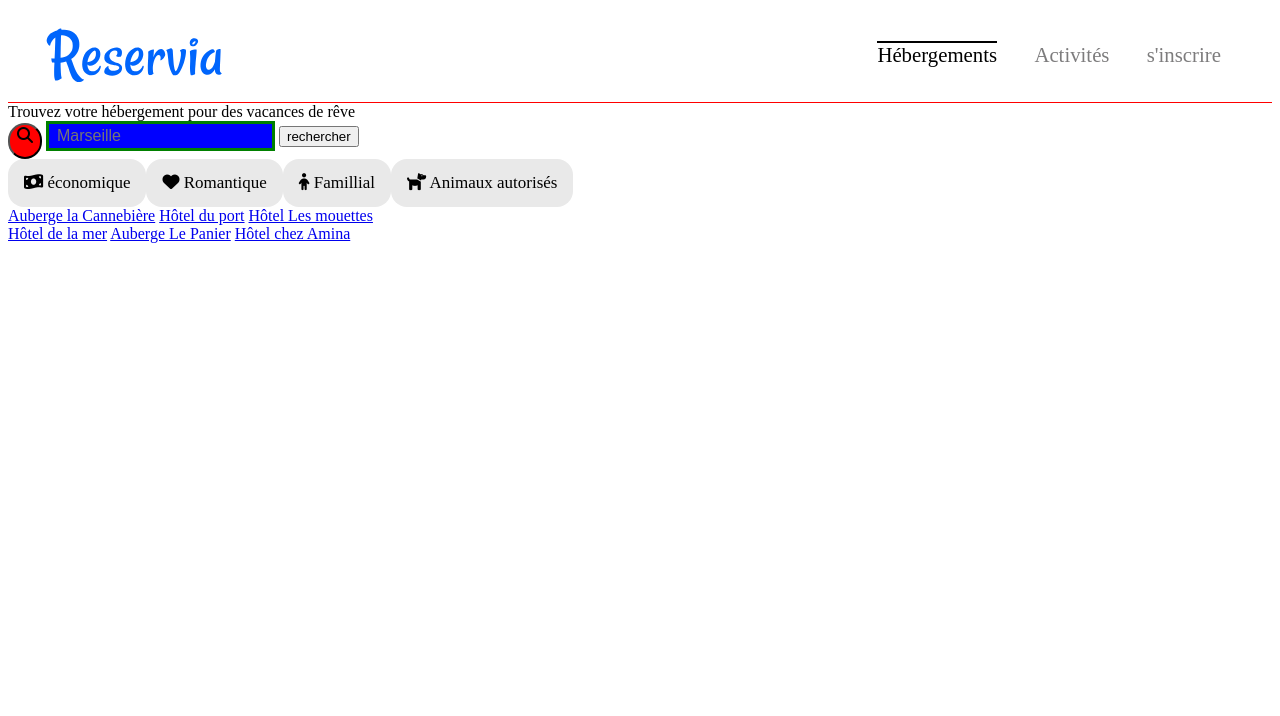
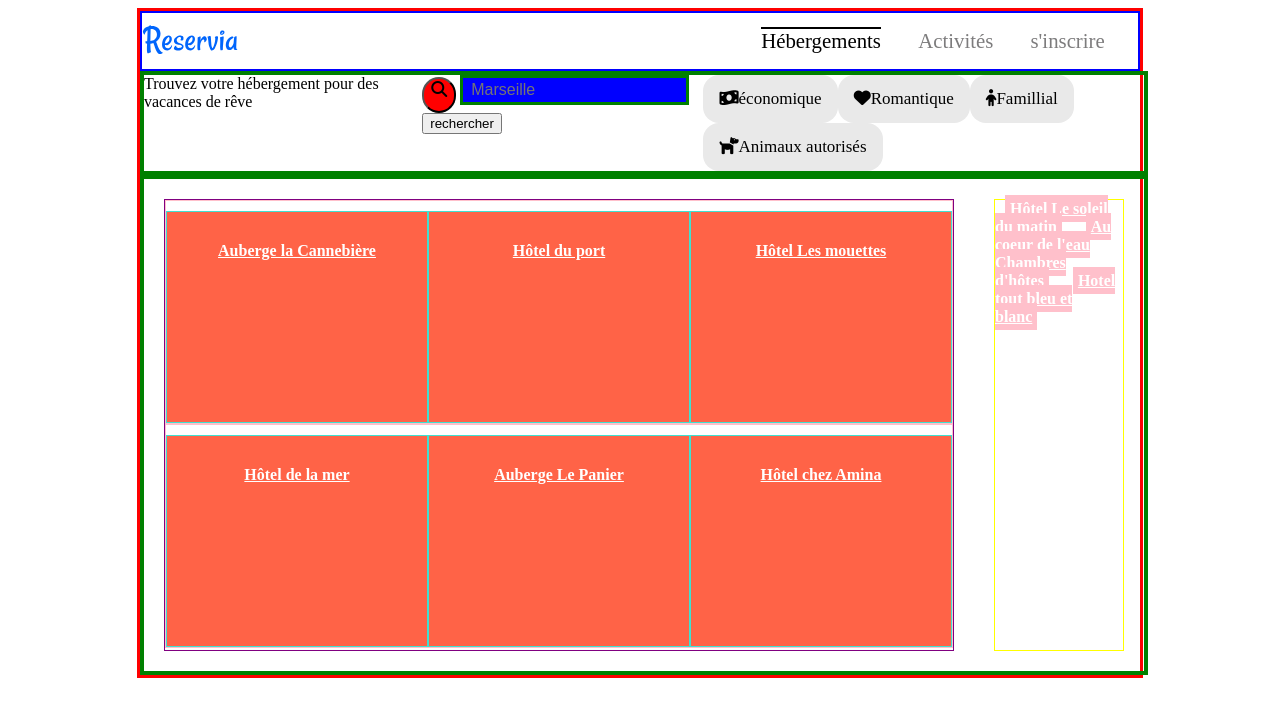
Before and after one commit to rulles13/OC_P2_Gillon_S, a plain HTML site: page index.html in a window 1280 px wide. Drawn offline with Linux system fonts and the light colour scheme.

Commit message:
22.10.20 morning

```diff
--- a/index.html
+++ b/index.html
@@ -15,11 +15,11 @@
     <title>Reservia</title>
   </head>
 
-<body>
-  <header class="header-container">
+<body class="main-container">
+  <header class="tete">
    <div class="logo">
      <a href="index.html" title="Reservia logo">
-     <img src="images/logos/Reservia.svg" width="180"></a>
+     <img src="images/logos/Reservia.svg"></a>
    </div>
    <nav>
      <ul>
@@ -30,14 +30,15 @@
    </nav>
   </header>
 
+
   <main>
-    <div class="full">
+      <div class="flex-container-column">
         <span>Trouvez votre hébergement pour des vacances de rêve</span>
         <div class="sbox">
           <button class="sboxbutton">
             <i class="fas fa-search icon-btn"></i>
           </button>
-        <input type="text" placeholder="Marseille" class="sboxinput">
+          <input type="text" placeholder="Marseille" class="sboxinput"></input>
           <button>rechercher</button>
         </div>
         <div class="filter">
@@ -57,7 +58,8 @@
               Animaux autorisés
               </a>
         </div>
-      <div class="flex-container">
+      </div>
+      <div class="flex-container-column">
         <div class="heb">
           <div class="lineheb">
             <a href="#">Auberge la Cannebière</a>
@@ -71,7 +73,12 @@
           </div>
         </div>
         <div class="pop">
+          <div class="colpop">
+            <a href="#">Hôtel Le soleil du matin</a>
+            <a href="#">Au coeur de l'eau Chambres d'hôtes</a>
+            <a href="#">Hotel tout bleu et blanc</a>
         </div>
+
       </div>
      </div>
   </main>
--- a/style.css
+++ b/style.css
@@ -1,3 +1,4 @@
+/* colors ans fonts */
 	.bleuf {color: #0065FC ;}
 	.bleuc {color: #DEEBFF ;}
 	.grisc {color: #F2F2F2 ;}
@@ -9,25 +10,25 @@
     font-family: 'Raleway';
     src: url('police/Raleway-VariableFont_wght.ttf') format('truetype');
 	}
-
-.header-container {
- display: flex;
- flex-direction: column;
- border-bottom: 1px solid red;
- padding: 5px;
-}
-.logo {
- margin-left: 5%;
-}
-.logo img {
- display: block;
+/* page */
+.main-container {
+	display: flex;
+	flex-direction: column;
+	width: 1000px;
+	margin-left: auto;
+	margin-right: auto;
+	border: 3px solid red;
 }
 
-.full {
- display: inline-block;
- flex-direction: column;
+/* header */
+.tete {
+	display: flex;
+	border: 2px solid blue;
+	justify-content: space-between;
+  	align-items: center;
+
 }
-
+/* search area*/
 .sbbox {
  display: flex;
  font-size: 1.3em;
@@ -58,12 +59,12 @@
 .btn {
 	background-color: red;
 }
-
+/* Filter switch buttons look */
 .filter a {
   overflow: hidden;
   background-color: #e9e9e9;
   float: left;
-  display: block;
+  display: flex;
   color: black;
   text-align: center;
   padding: 14px 16px;
@@ -72,10 +73,8 @@
   border-radius: 16px;
 }
 
+/* search box */
 
-nav {
- margin: 1.5em 0 0 5%;
-}
 header ul li {
  display: inline-block;
  padding: 0 1.6em 0 0;
@@ -94,7 +93,65 @@ li a:hover {
  color: #B6B6B6;
 }
 
- @media screen and (min-width : 600px) {
+/* hébergement */
+.flex-container-column {
+	display: flex;
+	align-content: center;
+	border: 4px solid green;
+	width: 100%;
+}
+.flex-container-row {
+	display: flex;
+	align-content: space-between;
+	flex-direction: row;
+	margin: 30px;
+	border: 1px solid cyan;
+}
+.pop{
+	display: flex;
+	flex-direction: column;
+	margin: 20px;
+	border: 1px solid yellow;
+}
+.heb {
+	display: flex;
+	flex-direction: column;
+	margin: 20px;
+	border: 1px solid purple;
+	height: 450px;
+}
+.lineheb {
+	display: flex;
+	border: 1px solid pink;
+	justify-content: space-between;
+}
+.colpop a {
+	background: pink;
+  	padding: 5px;
+  	width: 200px;
+  	height: 150px;
+  	margin: 10px;
+
+  color: white;
+  font-weight: bold;
+  font-size: 1em;
+  text-align: center;
+ }
+.lineheb a {
+	background: tomato;
+	padding: 30px;
+	width: 200px;
+	height: 150px;
+	margin-top: 10px;
+
+	color: white;
+	font-weight: bold;
+	font-size: 1em;
+	text-align: center;
+	border: 1px solid turquoise;
+}
+
+/* @media screen and (min-width : 600px) {
  .header-container {
    flex-direction: row;
    justify-content: space-between;
@@ -107,23 +164,4 @@ li a:hover {
    margin: 0 0.8em 0 0;
  }
 
-.flex-container {
-	display: inline;
-	align-content: space-between;
-	flex-direction: row;
-	height: 500px;
-}
-
-.flex-item {
-  background: tomato;
-  padding: 5px;
-  width: 200px;
-  height: 150px;
-  margin-top: 10px;
-
-  line-height: 150px;
-  color: white;
-  font-weight: bold;
-  font-size: 3em;
-  text-align: center;
-}
+} */
```
Lines whose indentation alone changed are shown as unchanged.
